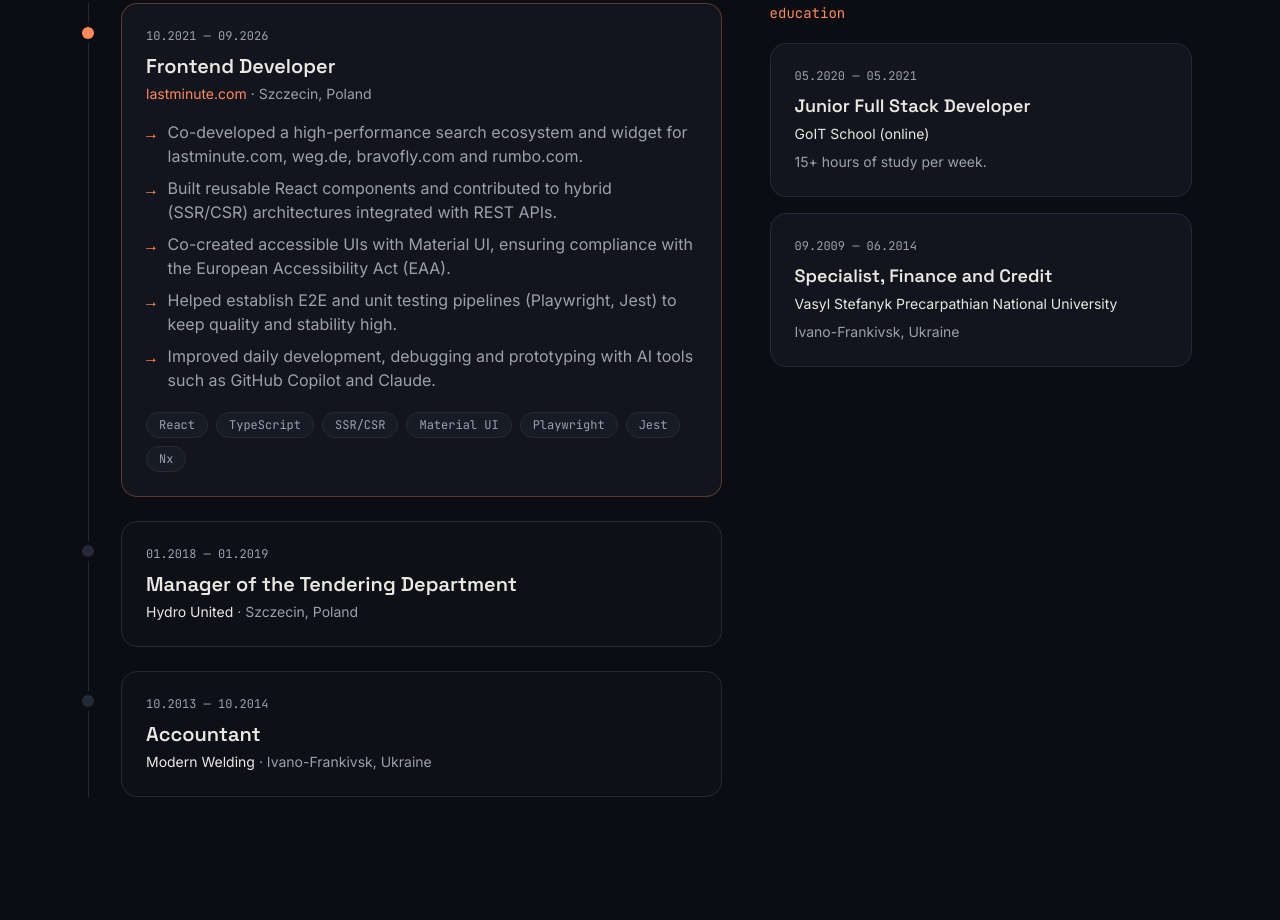
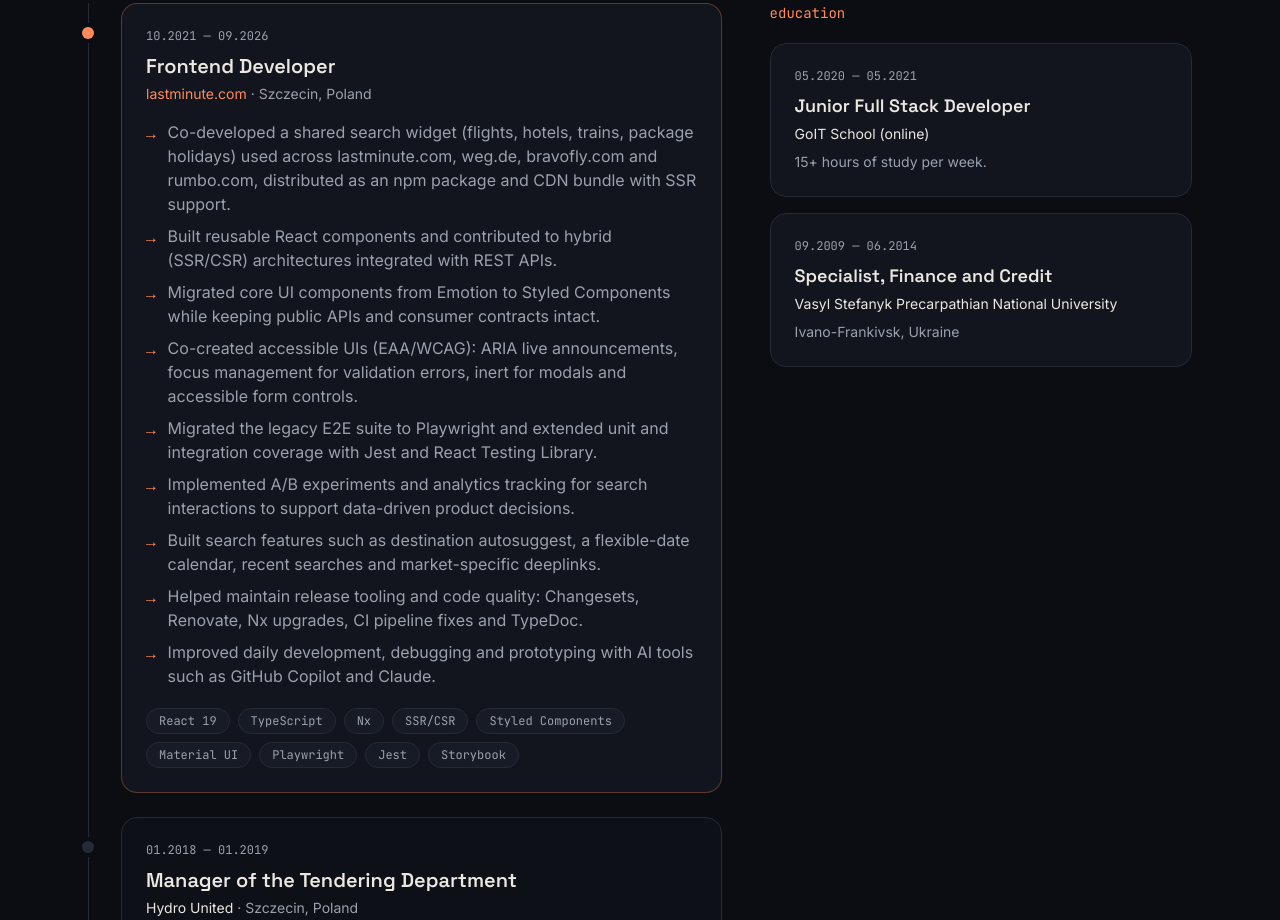
Before and after one commit to Halyna30/portfolio, a React (Vite) app: page / in a window 1280 px wide. Shown: the part 1880-2800 px from the top of the page. Built offline with nearby package versions, Linux system fonts and the light colour scheme.

Commit message:
Expand lastminute.com experience with search widget details

```diff
--- a/src/data.ts
+++ b/src/data.ts
@@ -82,7 +82,7 @@ export const petProject = {
 
 const brands = ['lastminute.com', 'weg.de', 'bravofly.com', 'rumbo.com']
 const periods = { lm: '10.2021 — 09.2026', hydro: '01.2018 — 01.2019', mw: '10.2013 — 10.2014' }
-const lmTags = ['React', 'TypeScript', 'SSR/CSR', 'Material UI', 'Playwright', 'Jest', 'Nx']
+const lmTags = ['React 19', 'TypeScript', 'Nx', 'SSR/CSR', 'Styled Components', 'Material UI', 'Playwright', 'Jest', 'Storybook']
 const workTags = [
   ['React', 'TypeScript', 'SSR/CSR', 'REST API'],
   ['Material UI', 'Emotion', 'a11y', 'Storybook'],
@@ -135,10 +135,14 @@ const en: Content = {
         company: 'lastminute.com',
         place: 'Szczecin, Poland',
         points: [
-          'Co-developed a high-performance search ecosystem and widget for lastminute.com, weg.de, bravofly.com and rumbo.com.',
+          'Co-developed a shared search widget (flights, hotels, trains, package holidays) used across lastminute.com, weg.de, bravofly.com and rumbo.com, distributed as an npm package and CDN bundle with SSR support.',
           'Built reusable React components and contributed to hybrid (SSR/CSR) architectures integrated with REST APIs.',
-          'Co-created accessible UIs with Material UI, ensuring compliance with the European Accessibility Act (EAA).',
-          'Helped establish E2E and unit testing pipelines (Playwright, Jest) to keep quality and stability high.',
+          'Migrated core UI components from Emotion to Styled Components while keeping public APIs and consumer contracts intact.',
+          'Co-created accessible UIs (EAA/WCAG): ARIA live announcements, focus management for validation errors, inert for modals and accessible form controls.',
+          'Migrated the legacy E2E suite to Playwright and extended unit and integration coverage with Jest and React Testing Library.',
+          'Implemented A/B experiments and analytics tracking for search interactions to support data-driven product decisions.',
+          'Built search features such as destination autosuggest, a flexible-date calendar, recent searches and market-specific deeplinks.',
+          'Helped maintain release tooling and code quality: Changesets, Renovate, Nx upgrades, CI pipeline fixes and TypeDoc.',
           'Improved daily development, debugging and prototyping with AI tools such as GitHub Copilot and Claude.',
         ],
         tags: lmTags,
@@ -205,7 +209,7 @@ const en: Content = {
     title: 'My toolbox',
     groups: [
       { group: 'Core', items: ['JavaScript', 'TypeScript', 'React', 'Next.js', 'React Native', 'Expo', 'Node.js'] },
-      { group: 'UI & Styling', items: ['Material UI', 'Emotion', 'UI/UX', 'Figma', 'Storybook'] },
+      { group: 'UI & Styling', items: ['Material UI', 'Emotion', 'Styled Components', 'UI/UX', 'Figma', 'Storybook'] },
       { group: 'State & Data', items: ['Redux', 'Zustand', 'TanStack Query', 'REST API', 'Supabase', 'SSR', 'CSR'] },
       { group: 'Testing', items: ['Jest', 'Playwright', 'React Testing Library', 'E2E testing'] },
       { group: 'Tooling', items: ['Vite', 'Webpack', 'Turbopack', 'Nx', 'CI/CD', 'Git & monorepos', 'Custom CMS'] },
@@ -271,10 +275,14 @@ const pl: Content = {
         company: 'lastminute.com',
         place: 'Szczecin, Polska',
         points: [
-          'Współtworzyłam wydajny ekosystem wyszukiwania oraz widżet dla lastminute.com, weg.de, bravofly.com i rumbo.com.',
+          'Współtworzyłam wspólny widżet wyszukiwania (loty, hotele, pociągi, wakacje pakietowe) używany na lastminute.com, weg.de, bravofly.com i rumbo.com, dystrybuowany jako paczka npm i bundle CDN z obsługą SSR.',
           'Tworzyłam reużywalne komponenty React i współtworzyłam hybrydowe architektury (SSR/CSR) zintegrowane z REST API.',
-          'Współtworzyłam dostępne interfejsy w Material UI zgodne z Europejskim Aktem o Dostępności (EAA).',
-          'Współtworzyłam pipeline’y testów E2E i jednostkowych (Playwright, Jest), które dbają o jakość i stabilność systemu.',
+          'Migrowałam kluczowe komponenty UI z Emotion na Styled Components, zachowując publiczne API i kontrakty z aplikacjami korzystającymi z widżetu.',
+          'Współtworzyłam dostępne interfejsy (EAA/WCAG): komunikaty ARIA live, zarządzanie fokusem przy błędach walidacji, atrybut inert dla modali i dostępne kontrolki formularzy.',
+          'Migrowałam starsze testy E2E do Playwright i rozszerzałam pokrycie testami jednostkowymi i integracyjnymi (Jest, React Testing Library).',
+          'Wdrażałam testy A/B i tracking analityczny interakcji z wyszukiwarką, wspierając decyzje produktowe oparte na danych.',
+          'Tworzyłam funkcje wyszukiwarki: podpowiedzi destynacji, kalendarz z elastycznymi datami, ostatnie wyszukiwania i deeplinki dla różnych rynków.',
+          'Pomagałam utrzymywać narzędzia wydawnicze i jakość kodu: Changesets, Renovate, aktualizacje Nx, poprawki pipeline’ów CI i TypeDoc.',
           'Usprawniłam codzienną pracę, debugowanie i prototypowanie dzięki narzędziom AI, takim jak GitHub Copilot i Claude.',
         ],
         tags: lmTags,
@@ -341,7 +349,7 @@ const pl: Content = {
     title: 'Moje narzędzia',
     groups: [
       { group: 'Fundamenty', items: ['JavaScript', 'TypeScript', 'React', 'Next.js', 'React Native', 'Expo', 'Node.js'] },
-      { group: 'UI i stylowanie', items: ['Material UI', 'Emotion', 'UI/UX', 'Figma', 'Storybook'] },
+      { group: 'UI i stylowanie', items: ['Material UI', 'Emotion', 'Styled Components', 'UI/UX', 'Figma', 'Storybook'] },
       { group: 'Stan i dane', items: ['Redux', 'Zustand', 'TanStack Query', 'REST API', 'Supabase', 'SSR', 'CSR'] },
       { group: 'Testowanie', items: ['Jest', 'Playwright', 'React Testing Library', 'Testy E2E'] },
       { group: 'Narzędzia', items: ['Vite', 'Webpack', 'Turbopack', 'Nx', 'CI/CD', 'Git i monorepo', 'Własny CMS'] },
@@ -407,10 +415,14 @@ const uk: Content = {
         company: 'lastminute.com',
         place: 'Щецин, Польща',
         points: [
-          'Брала участь у створенні високопродуктивної пошукової екосистеми та віджета для lastminute.com, weg.de, bravofly.com і rumbo.com.',
+          'Брала участь у створенні спільного пошукового віджета (авіаквитки, готелі, потяги, пакетні тури), який використовується на lastminute.com, weg.de, bravofly.com і rumbo.com та поширюється як npm-пакет і CDN-бандл із підтримкою SSR.',
           'Створювала багаторазові React-компоненти та брала участь у розробці гібридних (SSR/CSR) архітектур з інтеграцією REST API.',
-          'Разом із командою створювала доступні інтерфейси на Material UI відповідно до Європейського акта про доступність (EAA).',
-          'Брала участь у налаштуванні пайплайнів E2E- та юніт-тестування (Playwright, Jest) для підтримки якості й стабільності.',
+          'Мігрувала ключові UI-компоненти з Emotion на Styled Components, зберігаючи публічне API та контракти із застосунками-споживачами.',
+          'Разом із командою створювала доступні інтерфейси (EAA/WCAG): ARIA live-оголошення, керування фокусом при помилках валідації, атрибут inert для модальних вікон і доступні елементи форм.',
+          'Мігрувала застарілі E2E-тести на Playwright і розширювала покриття юніт- та інтеграційними тестами (Jest, React Testing Library).',
+          'Впроваджувала A/B-тести та аналітичний трекінг взаємодій із пошуком для ухвалення продуктових рішень на основі даних.',
+          'Розробляла функції пошуку: підказки напрямків, календар із гнучкими датами, нещодавні пошуки та діплінки для різних ринків.',
+          'Допомагала підтримувати інструменти релізів і якість коду: Changesets, Renovate, оновлення Nx, виправлення CI-пайплайнів, TypeDoc.',
           'Покращила щоденну розробку, налагодження та прототипування завдяки AI-інструментам — GitHub Copilot і Claude.',
         ],
         tags: lmTags,
@@ -477,7 +489,7 @@ const uk: Content = {
     title: 'Мої інструменти',
     groups: [
       { group: 'Основа', items: ['JavaScript', 'TypeScript', 'React', 'Next.js', 'React Native', 'Expo', 'Node.js'] },
-      { group: 'UI та стилі', items: ['Material UI', 'Emotion', 'UI/UX', 'Figma', 'Storybook'] },
+      { group: 'UI та стилі', items: ['Material UI', 'Emotion', 'Styled Components', 'UI/UX', 'Figma', 'Storybook'] },
       { group: 'Стан і дані', items: ['Redux', 'Zustand', 'TanStack Query', 'REST API', 'Supabase', 'SSR', 'CSR'] },
       { group: 'Тестування', items: ['Jest', 'Playwright', 'React Testing Library', 'E2E-тестування'] },
       { group: 'Інструменти', items: ['Vite', 'Webpack', 'Turbopack', 'Nx', 'CI/CD', 'Git і монорепозиторії', 'Власна CMS'] },
```
